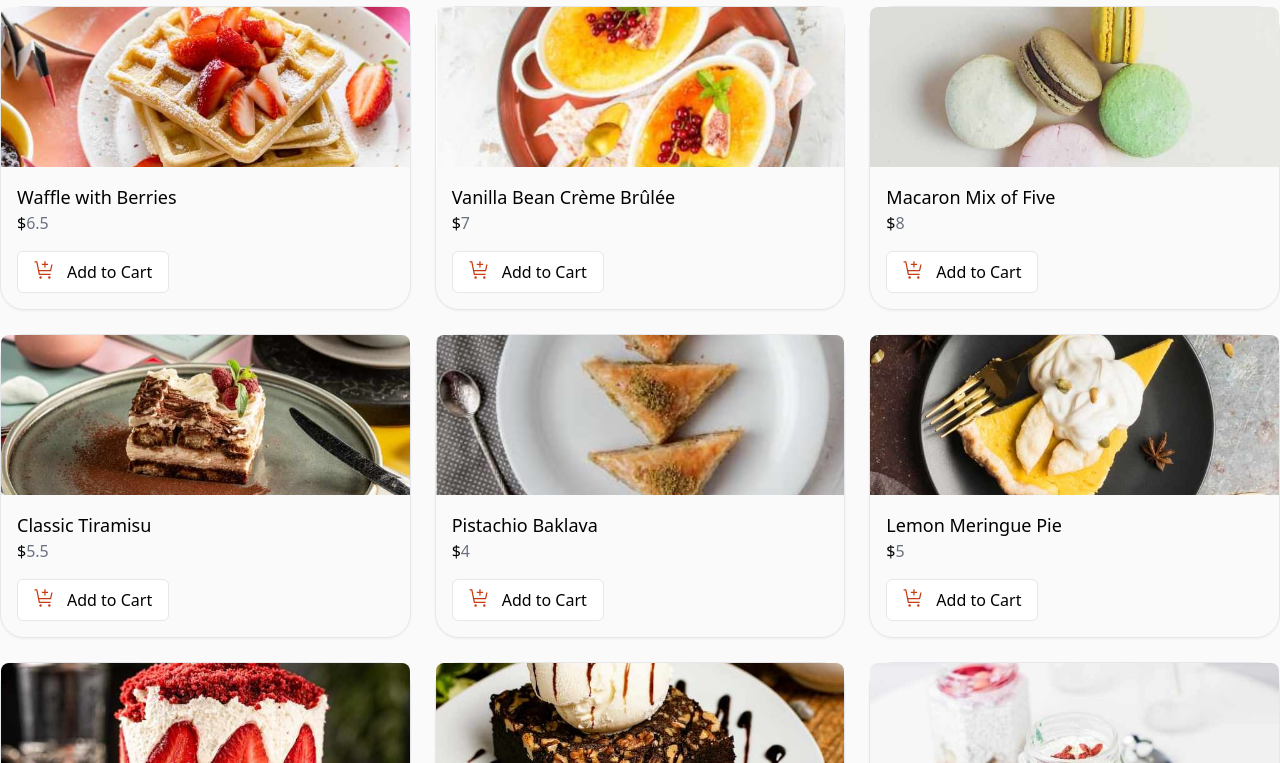
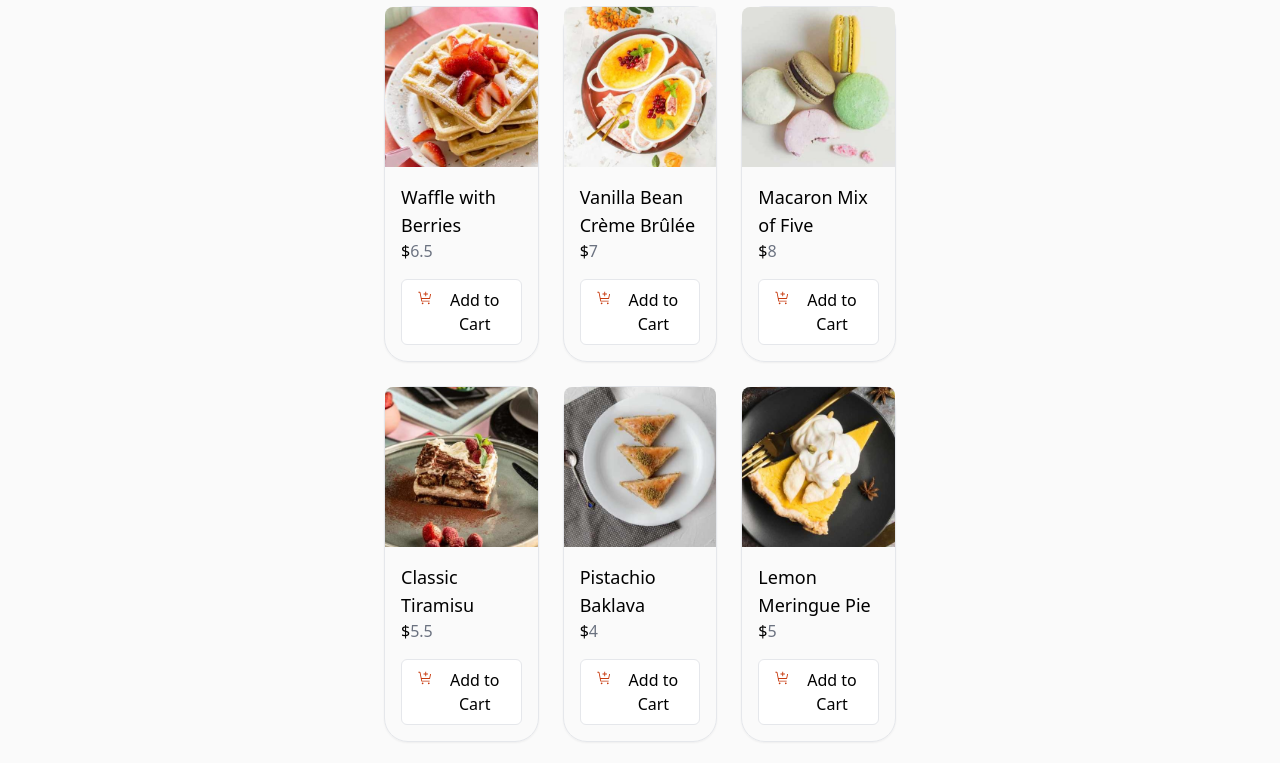
Before and after one commit to Ayubola03/last-project, a website: page src/index.html in a window 1280 px wide. Shown: the part 86-849 px from the top of the page. Drawn offline with nearby package versions, Linux system fonts and the light colour scheme.

Commit message:
ayub latest

```diff
--- a/src/index.html
+++ b/src/index.html
@@ -7,7 +7,7 @@
   <script src="https://unpkg.com/alpinejs" defer></script>
   <title>ORDER</title>
 </head>
-<body class="bg-neutral-50 font-sans flex">
+<body class="bg-neutral-50 font-sans flex px-96">
   <div class="container mx-auto py-8 " x-data="cartApp()">
     <h1 class="text-3xl font-bold mb-6 flex">Desserts</h1>
 
```
Also changed, not shown: src/output.css.
